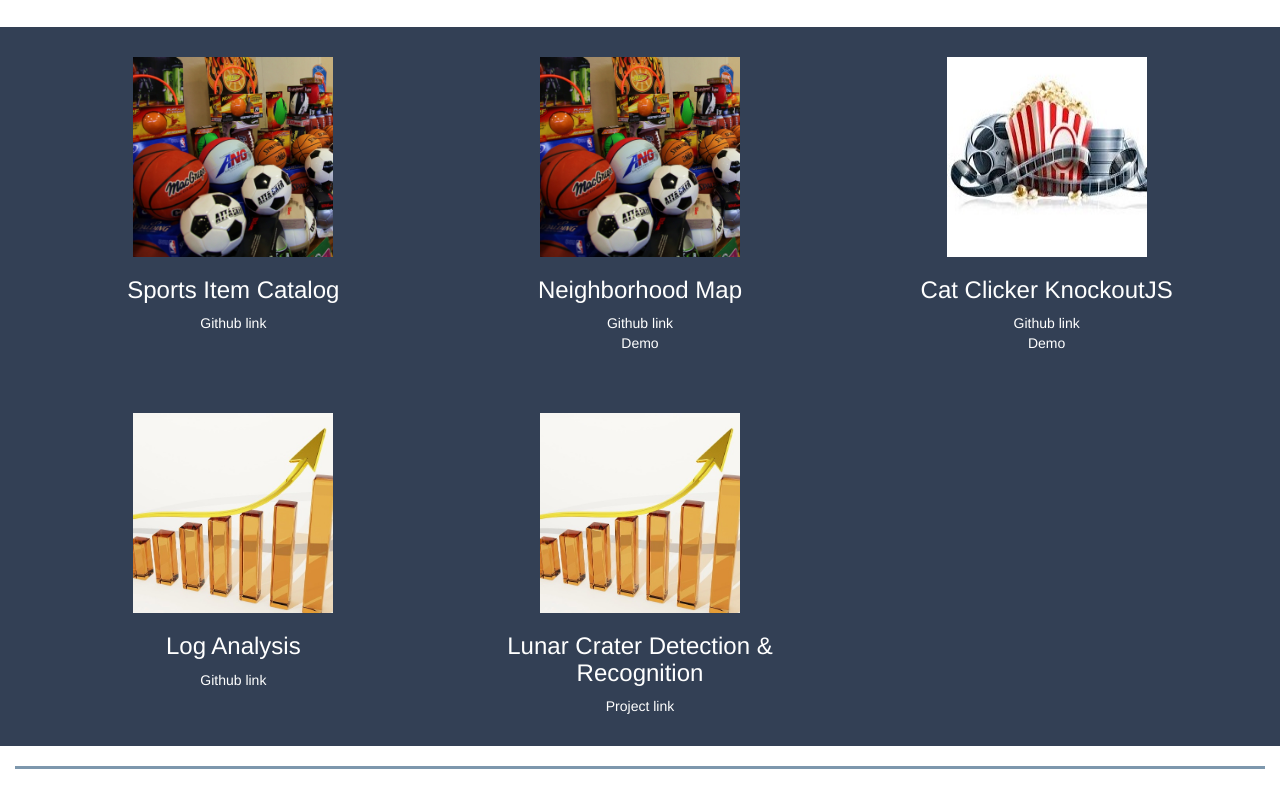
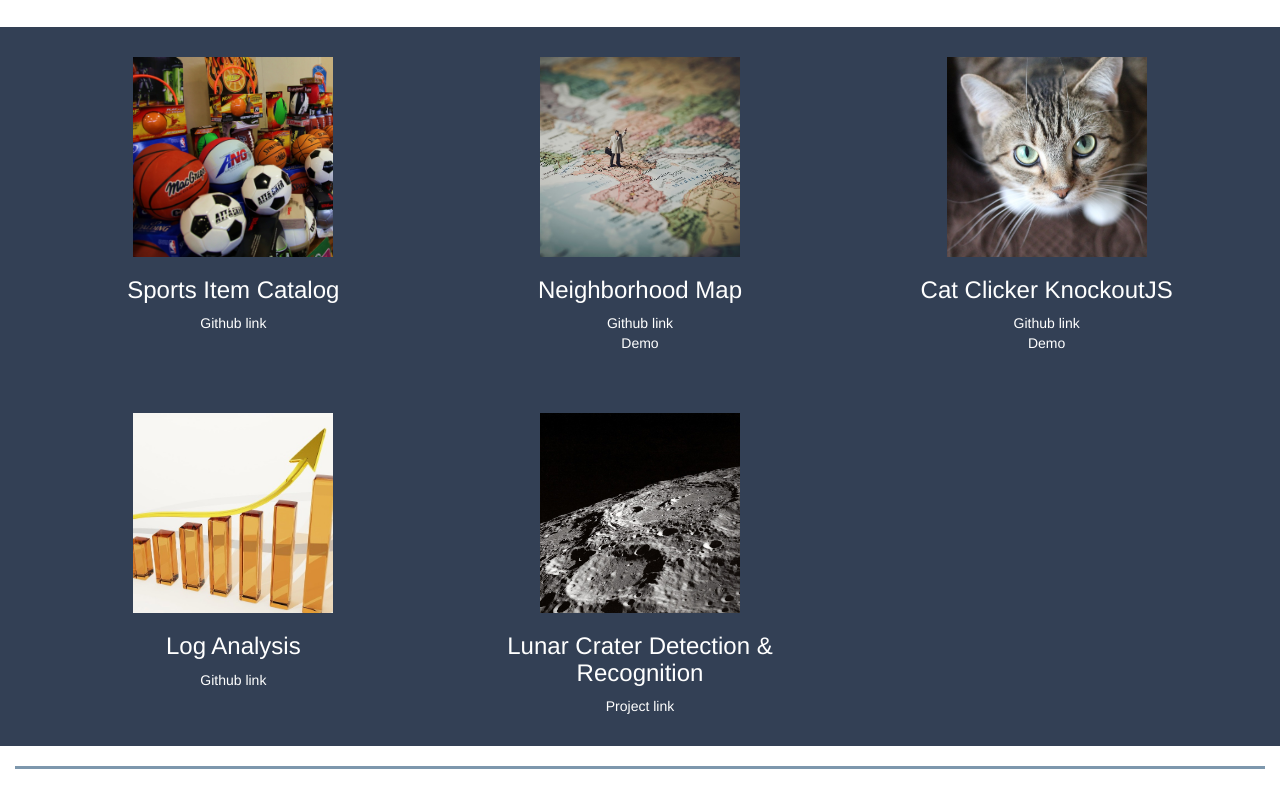
Before and after one commit to albertnoble/Portfolio-Site, a plain HTML site: page index.html in a window 1280 px wide. Shown: the part 484-1273 px from the top of the page. Drawn offline with nearby package versions, Linux system fonts and the light colour scheme.

Commit message:
feat: Add Project images

```diff
--- a/index.html
+++ b/index.html
@@ -32,7 +32,7 @@
 
 		<div class="row">
 			<div class="col-sm-12">
-				<img class="img-responsive" src="https://static1.squarespace.com/static/56f27294044262c53cf928b8/t/5757f3cb7c65e495655b7774/1465381857841/coding-img.jpg?format=2500w" alt="image">
+				<img class="img-responsive" src="https://static1.squarespace.com/static/56f27294044262c53cf928b8/t/5757f3cb7c65e495655b7774/1465381857841/coding-img.jpg?format=2500w" height="300px" alt="image">
 			</div>
 		</div>
 
@@ -51,13 +51,13 @@
 				<a href="https://github.com/albertnoble/Item-Catalog">Github link</a>
 			</article>
 			<article class="col-sm-4">
-				<img class="project-image" src="images/sports.jpg" alt="image">
+				<img class="project-image" src="images/map.jpg" alt="image">
 				<h3>Neighborhood Map</h3>
 				<a href="https://github.com/albertnoble/Neighborhood-Map">Github link</a><br>
                 <a href="/maps/index.html">Demo</a>
 			</article>
 			<article class="col-sm-4">
-				<img class="project-image" src="images/movies.jpg" alt="image">
+				<img class="project-image" src="images/cat.jpg" alt="image">
 				<h3>Cat Clicker KnockoutJS</h3>
 				<a href="https://github.com/albertnoble/Cat-Clicker-Knockout">Github link</a><br>
                 <a href="/cats-knockout/index.html">Demo</a>
@@ -70,7 +70,7 @@
 				<a href="https://github.com/albertnoble/Log-Analysis">Github link</a>
 			</article>
 			<article class="col-sm-4">
-				<img class="project-image" src="images/log.jpg" alt="image">
+				<img class="project-image" src="images/crater.jpg" alt="image">
 				<h3>Lunar Crater Detection & Recognition</h3>
 				<a href="http://csns.calstatela.edu/department/cs/project/view?id=4741765">Project link</a>
 			</article>
```
Also changed, not shown: images/cat.jpg (added), images/crater.jpg (added), images/map.jpg (added), images/web.jpg (deleted).
